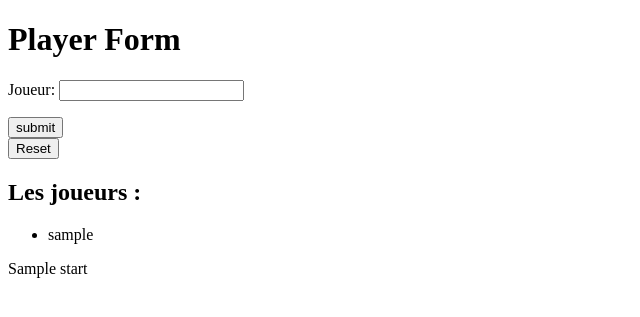
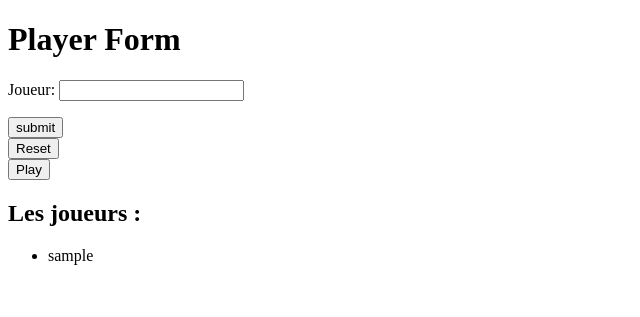
Before and after one commit to ijromz/dicegametest, a Django app: template game/app/templates/form.html in a window 1280 px wide. Shown: the top 317 px of the page, without its empty margins (0-640 px from the left). Run offline with Django 4.2, Linux system fonts and the light colour scheme; tables that the repository leaves empty hold one stand-in row (values such as "Sample post"); the template is opened without the code that fills it: values that come from a table or form of the project are taken from there, most other values are stand-ins (such as "Sample title", 1, 10 or a date in 2020).

Commit message:
play button

```diff
--- a/game/app/templates/form.html
+++ b/game/app/templates/form.html
@@ -16,6 +16,11 @@
     <input type="submit" value="Reset">
 </form>
 
+<form method="POST" action="{% url 'play' %}">
+    {% csrf_token %}
+    <input type="submit" value="Play">
+</form>
+
 {% if users_list %}
 <h2>Les joueurs :</h2>
   <ul>
@@ -25,7 +30,5 @@
   </ul>
 {% endif %}
 
-
-{{start}}
 </body>
 </html>
--- a/game/app/urls.py
+++ b/game/app/urls.py
@@ -4,4 +4,5 @@ from . import views
 urlpatterns = [
     path('', views.app, name='app'),
     path('reset/', views.reset, name='reset'),
+    path('play/', views.play, name='play'),
 ]
```
Also changed, not shown: game/app/views.py (+6 -1 lines).
